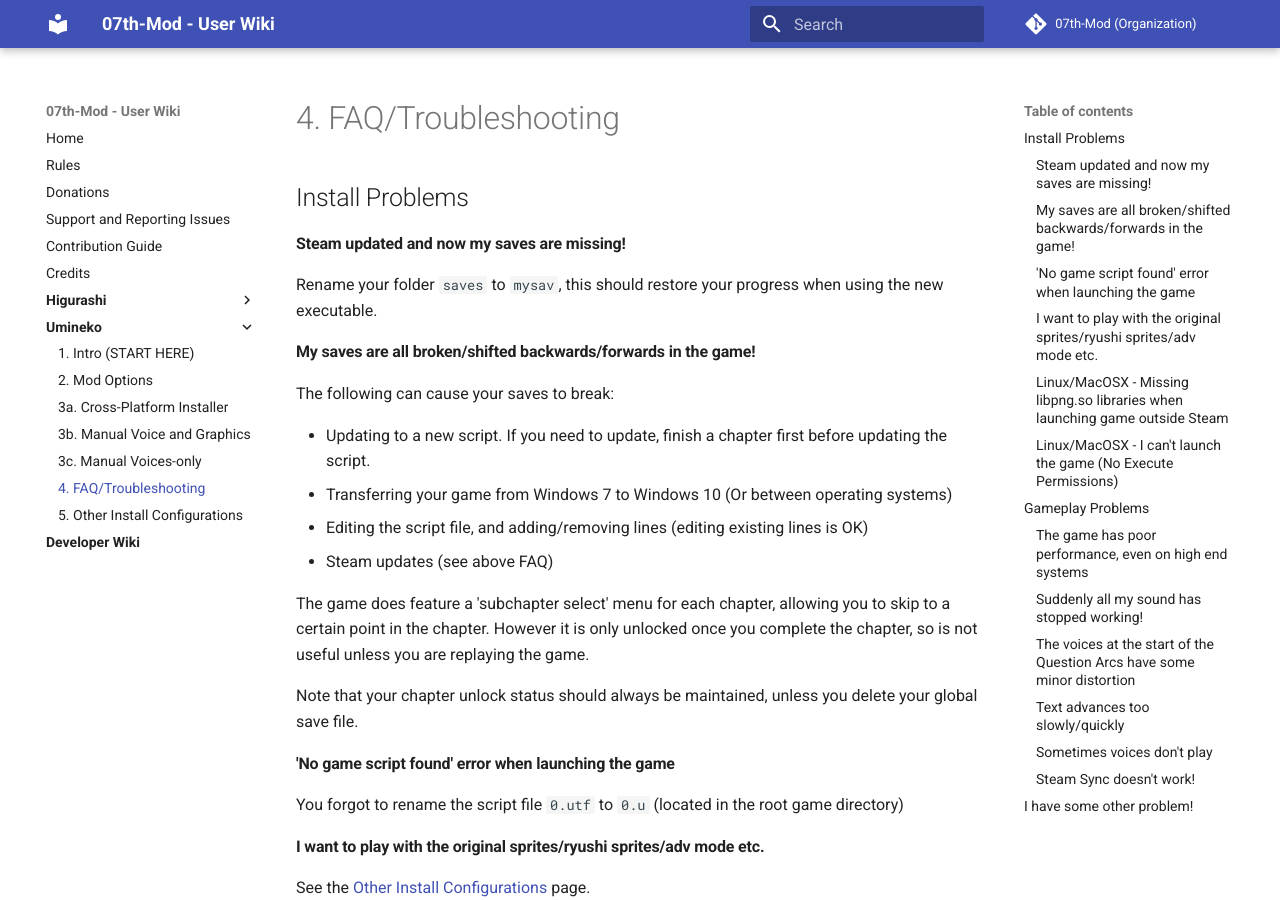
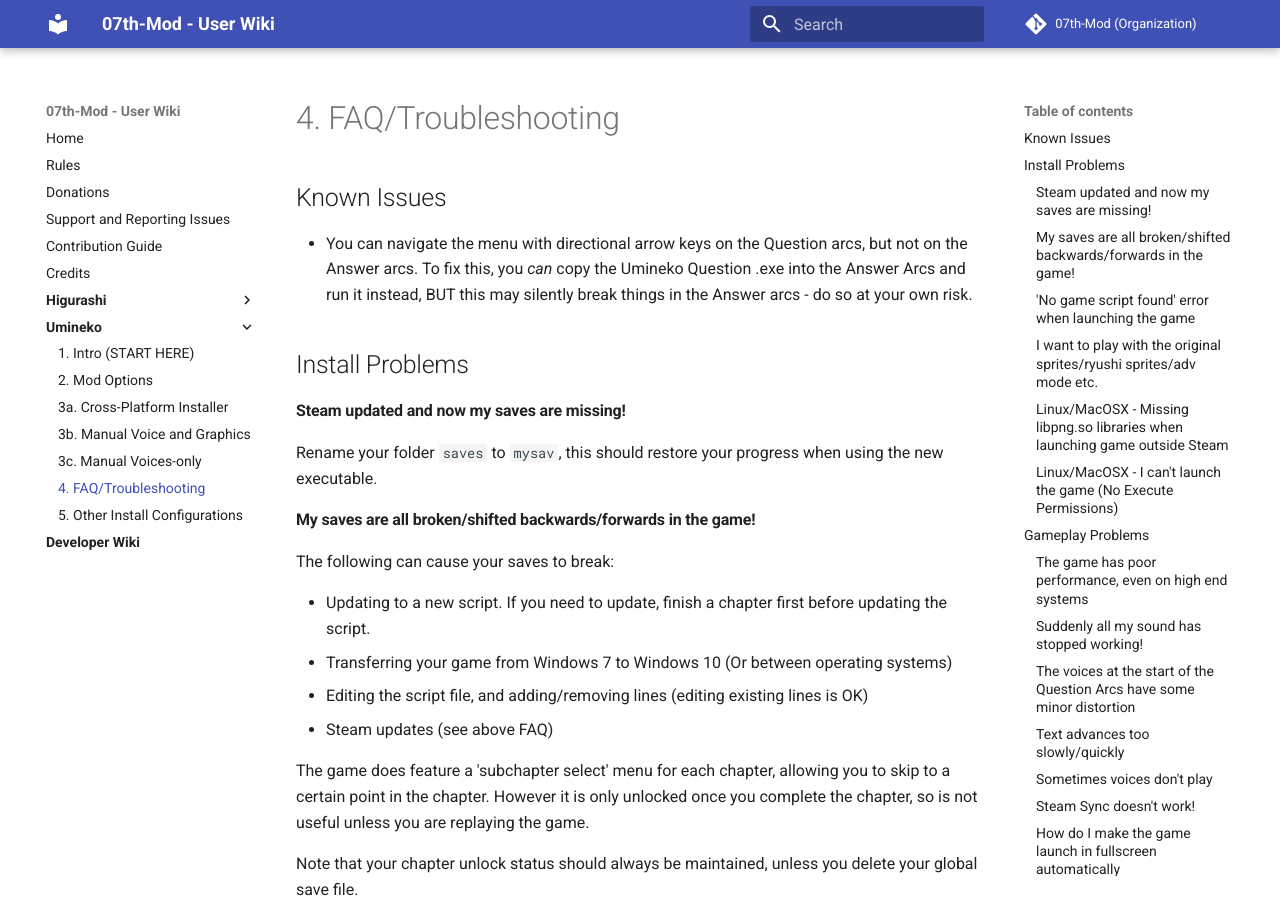
Before and after one commit to 07th-mod/wiki, an MkDocs documentation site: the page built from docs/Umineko/Umineko-Part-0-TroubleShooting-and-FAQ.md, in a window 1280 px wide and 900 px high. Built offline with MkDocs 1.6.1 and Material for MkDocs 9.7.7, drawn with Linux system fonts in a browser that asks for light colours; some of the changed text lies outside the part shown.

Commit message:
Update Umineko manual download link and FAQ

```diff
--- a/docs/Umineko/Umineko-Part-0-TroubleShooting-and-FAQ.md
+++ b/docs/Umineko/Umineko-Part-0-TroubleShooting-and-FAQ.md
@@ -1,3 +1,7 @@
+## Known Issues
+
+- You can navigate the menu with directional arrow keys on the Question arcs, but not on the Answer arcs. To fix this, you *can* copy the Umineko Question .exe into the Answer Arcs and run it instead, BUT this may silently break things in the Answer arcs - do so at your own risk.
+
 ## Install Problems
 
 #### Steam updated and now my saves are missing!
@@ -76,6 +80,9 @@
 
 Please note that even if you move the game folder, your save files will still go into `...\Steam\steamapps\common\Umineko\mysav`, no matter where you place the game folder.
 
+#### How do I make the game launch in fullscreen automatically
+
+Launch the game with the `--fullscreen` option. You can do this by creating a shortcut, then changing the 'Target' to `"path\to\game\Umineko1to4.exe" --fullscreen`
 
 ## I have some other problem!
 
```
Also changed, not shown: docs/Umineko/Umineko-Part-1---Voice-and-Graphics-Patch.md (+1 -1 lines).
